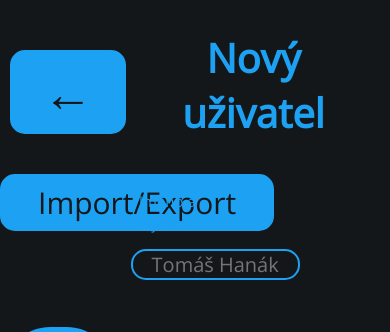
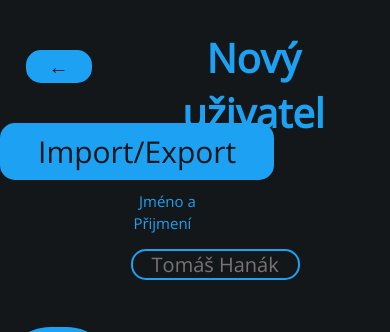
Before and after one commit to Enigma036/hitnote, a Flask app: page /pridejprogramatora in a window 390 px wide. Shown: the top 332 px of the page. Run offline with Flask 2, Linux system fonts and the light colour scheme; the visitor is signed in with stand-in values (Sample User, id 1); data comes from the database, SQL or seed files in the repository.

Commit message:
Update message_read.css

```diff
--- a/website/static/css/message_read.css
+++ b/website/static/css/message_read.css
@@ -261,6 +261,10 @@
         margin-left: auto;
         margin-right: 40px;
     }
+    button.new_mess{
+        font-size: 20px;
+        padding: 0px 20px;
+    }
 
 
 
```
